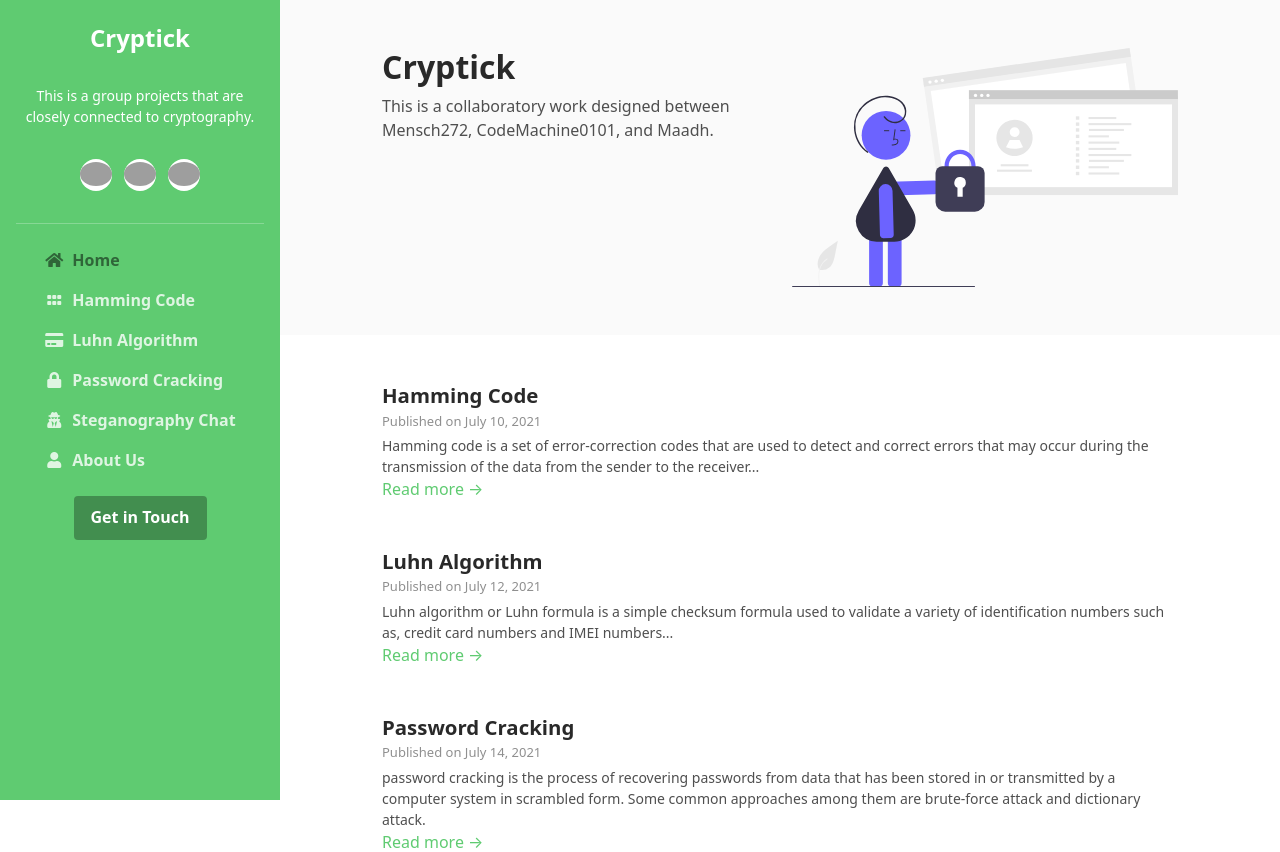
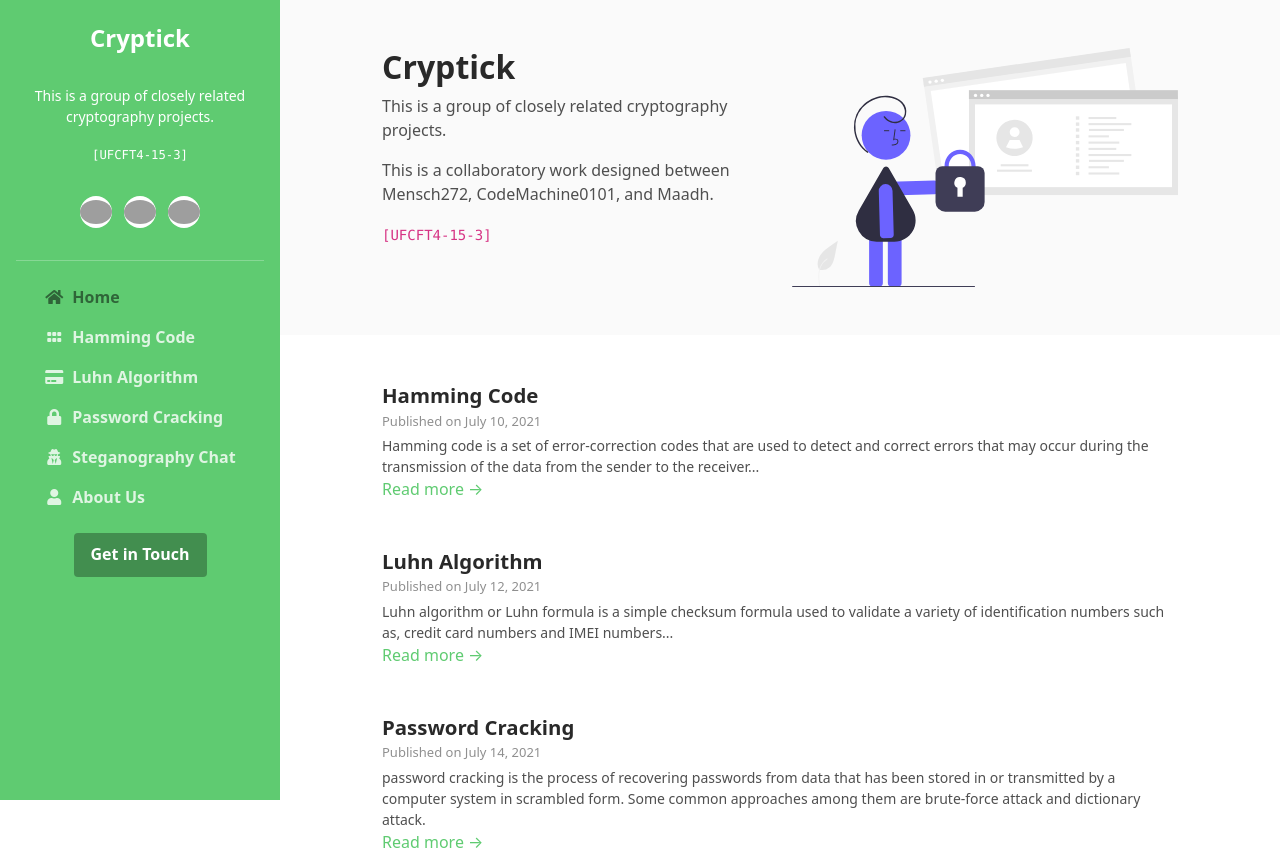
Before and after one commit to m-haisham/crypto-collection, a Django app: page / in a window 1280 px wide. Shown: the top 852 px of the page. Run offline with Django 3.2, Linux system fonts and the light colour scheme; some libraries are stand-ins or nearby versions; grey boxes are pictures that could not be loaded.

Commit message:
Fix #17 #18

```diff
--- a/templates/base/header.html
+++ b/templates/base/header.html
@@ -9,7 +9,10 @@
 
         <div id="navigation" class="collapse navbar-collapse flex-column" >
             <div class="profile-section pt-3 pt-lg-0">
-                <div class="bio mb-3">This is a group projects that are closely connected to cryptography.</div>
+                <div class="bio mb-3">
+                    <p>This is a group of closely related cryptography projects.</p>
+                    <p><code class="text-white">[UFCFT4-15-3]</code></p>
+                </div>
                 <ul class="social-list list-inline py-3 mx-auto">
                     <li class="list-inline-item">
                         <a href="https://github.com/mensch272">
--- a/templates/home.html
+++ b/templates/home.html
@@ -1,5 +1,11 @@
 {% extends 'base/base.html' %}
 {% load static %}
+
+
+{% block head %}
+    <title>Cryptick</title>
+    <meta name="description" content="This is a group of closely related cryptography projects. [UFCFT4-15-3]">
+{% endblock %}
 
 {% block body %}
     {% include 'base/header.html' %}
@@ -11,7 +17,9 @@
                 <div class="row justify-content-between">
                     <div class="col-12 col-md-6">
                         <h1 class="heading">Cryptick</h1>
+                        <p>This is a group of closely related cryptography projects.</p>
                         <p>This is a collaboratory work designed between Mensch272, CodeMachine0101, and Maadh.</p>
+                        <p><code>[UFCFT4-15-3]</code></p>
                     </div>
                     <div class="col-12 col-sm-10 col-md-6 mx-auto mx-md-0">
                         <img src="{% static '/assets/illustrations/safe.svg' %}" alt="Cover image" class="img-fluid">
@@ -26,10 +34,13 @@
                     <div class="item mb-5">
                         <div class="row g-3 g-xl-0">
                             <div class="col">
-                                <h3 class="title mb-1"><a class="text-link" href="{% url 'blog:posts' date=post.published name=post.link %}">{{ post.title }}</a></h3>
+                                <h3 class="title mb-1"><a class="text-link"
+                                                          href="{% url 'blog:posts' date=post.published name=post.link %}">{{ post.title }}</a>
+                                </h3>
                                 <div class="meta mb-1"><span class="date">Published on {{ post.published }}</span></div>
                                 <div class="intro">{{ post.description }}</div>
-                                <a class="text-link" href="{% url 'blog:posts' date=post.published name=post.link %}">Read more &rarr;</a>
+                                <a class="text-link" href="{% url 'blog:posts' date=post.published name=post.link %}">Read
+                                    more &rarr;</a>
                             </div>
                         </div>
                     </div>
--- a/templates/posts/2021-07-14/password_cracking.html
+++ b/templates/posts/2021-07-14/password_cracking.html
@@ -19,8 +19,7 @@
     </p>
     <p>
         However for shorter password it is still a simple and reliable method to decrypt a password. And for
-        longer passwords other methods like <a href="{% url 'password_cracking:dictionary' %}">dictionary attack</a>
-        are used.
+        longer passwords other methods like dictionary attack are used.
     </p>
 
     <h3 class="my-3">Dictionary Attack</h3>
```
Lines whose indentation alone changed are shown as unchanged.
